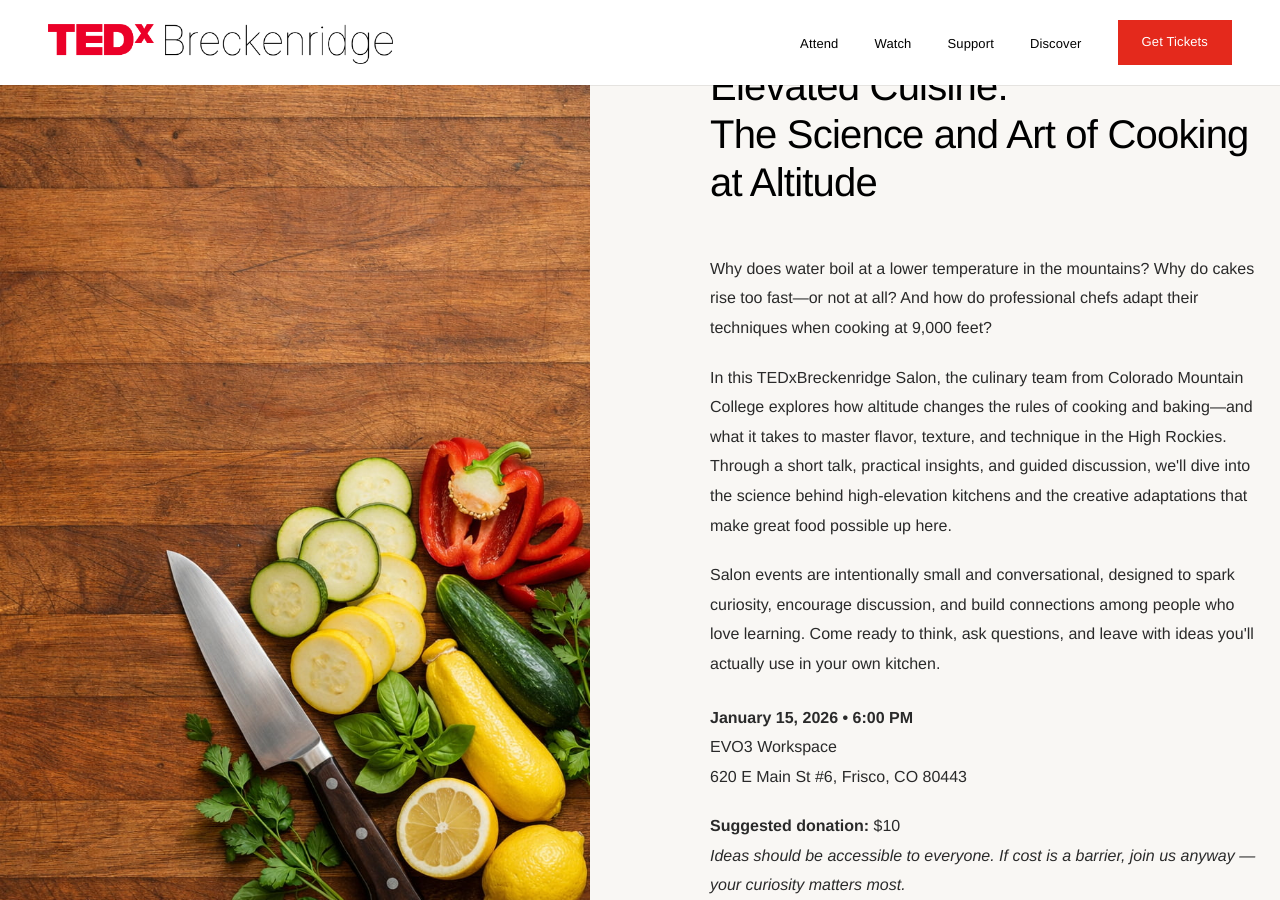
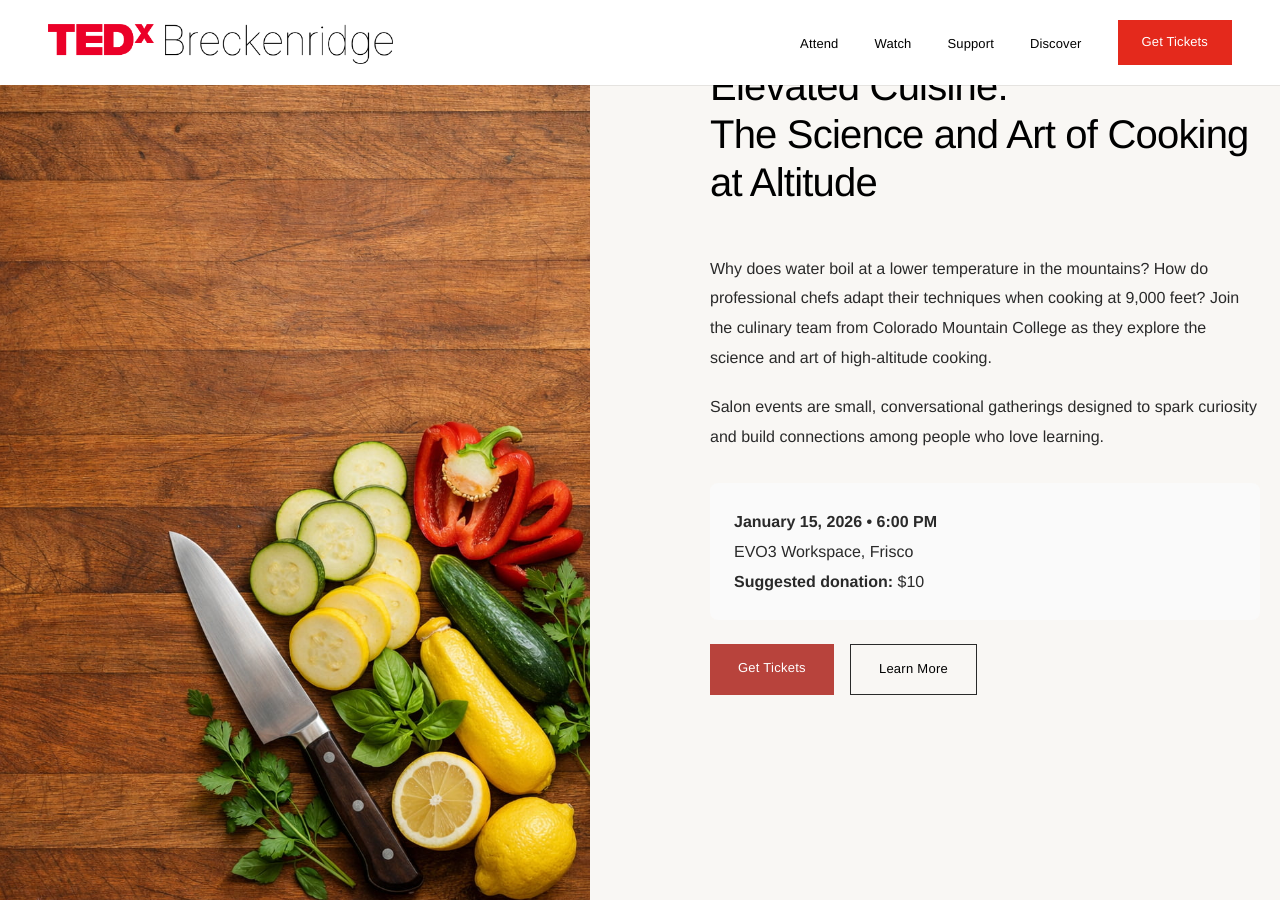
Before and after one commit to ardell/tedxbreckenridge, a Jekyll site: the page built from website/index.html, in a window 1280 px wide and 900 px high, scrolled down 1227 px. Built offline with Jekyll 4.4.1, drawn with Linux system fonts in a browser that asks for light colours.

Commit message:
Add a separate Salon events page.

```diff
--- a/website/_layouts/default.html
+++ b/website/_layouts/default.html
@@ -115,7 +115,7 @@
         <li class="nav-dropdown">
           <button class="nav-dropdown-toggle" aria-expanded="false" aria-haspopup="true">Attend</button>
           <ul class="nav-dropdown-menu" role="menu">
-            <li role="menuitem"><a href="/#salon">January Salon Event</a></li>
+            <li role="menuitem"><a href="/salon/">Salon Events</a></li>
             <li role="menuitem"><a href="/#main-event">October 2026 Main Event</a></li>
             <li role="menuitem"><a href="/faq/">FAQ</a></li>
           </ul>
--- a/website/index.html
+++ b/website/index.html
@@ -65,15 +65,16 @@
                     <div class="section-eyebrow">Next Event</div>
                     <h2 class="section-title">Elevated Cuisine:<br>The Science and Art of Cooking at Altitude</h2>
                 </div>
-                <p>Why does water boil at a lower temperature in the mountains? Why do cakes rise too fast—or not at all? And how do professional chefs adapt their techniques when cooking at 9,000 feet?</p>
-                <p>In this TEDxBreckenridge Salon, the culinary team from Colorado Mountain College explores how altitude changes the rules of cooking and baking—and what it takes to master flavor, texture, and technique in the High Rockies. Through a short talk, practical insights, and guided discussion, we'll dive into the science behind high-elevation kitchens and the creative adaptations that make great food possible up here.</p>
-                <p>Salon events are intentionally small and conversational, designed to spark curiosity, encourage discussion, and build connections among people who love learning. Come ready to think, ask questions, and leave with ideas you'll actually use in your own kitchen.</p>
-                <div style="margin-top: 24px;">
-                    <p><strong>January 15, 2026 • 6:00 PM</strong><br>
-                    EVO3 Workspace<br>
-                    620 E Main St #6, Frisco, CO 80443</p>
-                    <p style="margin-top: 16px;"><strong>Suggested donation:</strong> $10<br>
-                    <em>Ideas should be accessible to everyone. If cost is a barrier, join us anyway — your curiosity matters most.</em></p>
+                <p>Why does water boil at a lower temperature in the mountains? How do professional chefs adapt their techniques when cooking at 9,000 feet? Join the culinary team from Colorado Mountain College as they explore the science and art of high-altitude cooking.</p>
+                <p>Salon events are small, conversational gatherings designed to spark curiosity and build connections among people who love learning.</p>
+                <div style="margin-top: 32px; padding: 24px; background: #fafafa; border-radius: 8px;">
+                    <p style="margin: 0;"><strong>January 15, 2026 • 6:00 PM</strong><br>
+                    EVO3 Workspace, Frisco<br>
+                    <strong>Suggested donation:</strong> $10</p>
+                </div>
+                <div style="margin-top: 24px; display: flex; gap: 16px; flex-wrap: wrap;">
+                    <a href="https://tedxbreckenridge.ticketsauce.com/e/cooking-at-altitude" class="btn btn-primary">Get Tickets</a>
+                    <a href="/salon/" class="btn btn-secondary">Learn More</a>
                 </div>
             </div>
         </div>
```
Also changed, not shown: website/salon.html (added, +129 -0 lines).
